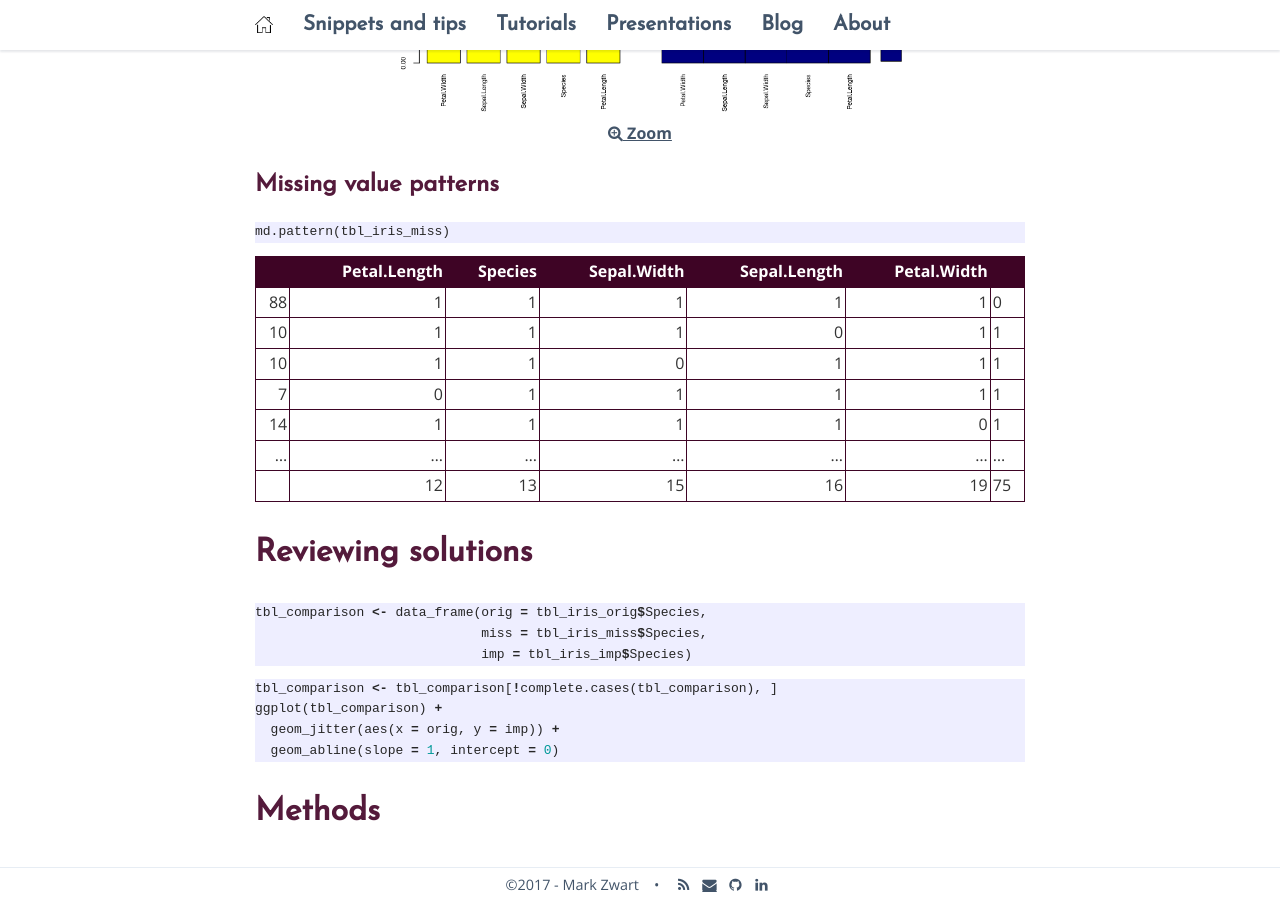
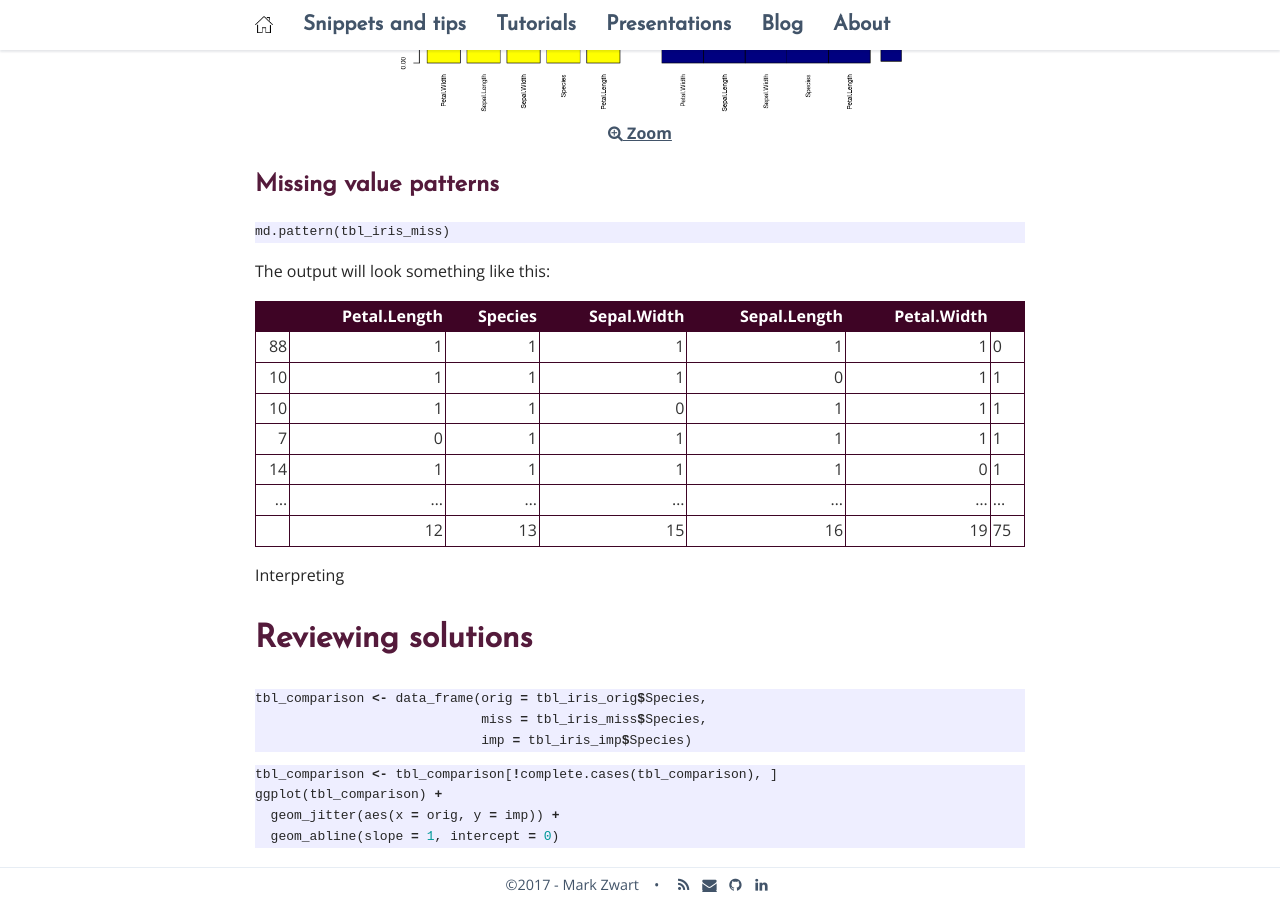
Before and after one commit to mark-me/mark-me.github.io, a Jekyll site: the page built from _pages/tutorials/impute-missings/impute-missings.md, in a window 1280 px wide and 900 px high, scrolled down 1488 px. Built offline with Jekyll 4.4.1, drawn with Linux system fonts in a browser that asks for light colours; nearby versions of some CDN libraries; comment, search, counter and statistics services are not loaded.

Commit message:
Update impute-missings.md

````diff
--- a/_pages/tutorials/impute-missings/impute-missings.md
+++ b/_pages/tutorials/impute-missings/impute-missings.md
@@ -46,6 +46,7 @@ mice_plot <- aggr(tbl_iris_miss, col = c("navyblue", "yellow"),
 ```
 md.pattern(tbl_iris_miss)
 ```
+The output will look something like this:
 
 |  |Petal.Length|Species|Sepal.Width|Sepal.Length|Petal.Width|
 | ---: | ---: | ---: | ---: | ---: | ---: |
@@ -56,6 +57,8 @@ md.pattern(tbl_iris_miss)
 |14|1|1|1|1|0|1|
 |...|...|...|...|...|...|...|
 |  |12|13|15|16|19|75|
+
+Interpreting
 
 # Reviewing solutions
 
````
